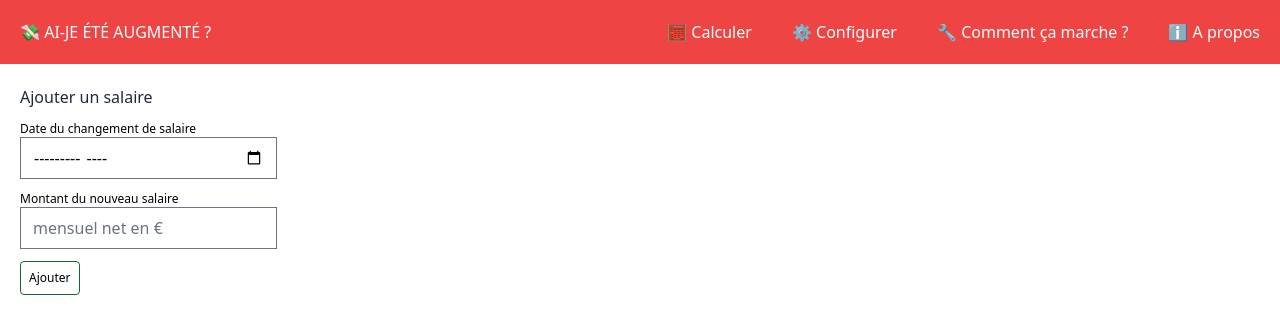
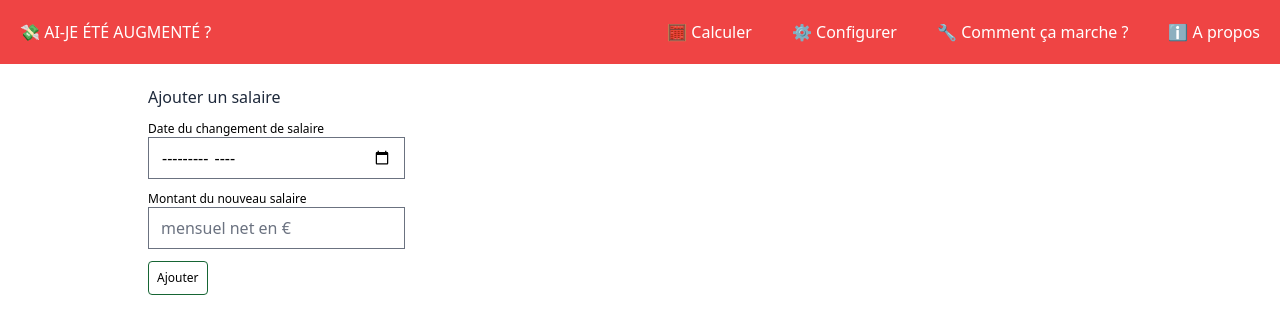
Before and after one commit to quentinlegot/ai-je-ete-augmente, a Vue app: page / in a window 1280 px wide. Shown: the top 334 px of the page. Built offline with nearby package versions, Linux system fonts and the light colour scheme.

Commit message:
feat: limit width on wide screen

```diff
--- a/src/views/AboutView.vue
+++ b/src/views/AboutView.vue
@@ -1,7 +1,5 @@
 <template>
-  <main>
+  <main class="mx-auto max-w-screen-lg p-5">
     <h2>This is an about page</h2>
   </main>
 </template>
-
-<style></style>
--- a/src/views/ConfigureView.vue
+++ b/src/views/ConfigureView.vue
@@ -28,7 +28,7 @@ export default defineComponent({
 </script>
 
 <template>
-  <main class="p-5">
+  <main class="mx-auto max-w-screen-lg p-5">
     <h2 class="mb-5 text-slate-800">Configurer l'application</h2>
     <div class="divide-y-2 divide-dashed">
       <form class="mb-5 grid grid-cols-1">
@@ -106,5 +106,3 @@ export default defineComponent({
     </div>
   </main>
 </template>
-
-<style></style>
--- a/src/views/HomeView.vue
+++ b/src/views/HomeView.vue
@@ -103,7 +103,10 @@ export default defineComponent({
 </script>
 
 <template>
-  <main class="p-5 md:flex md:flex-row">
+  <main
+    class="p-5 md:flex md:flex-row"
+    :class="salaries.length === 0 ? 'mx-auto max-w-screen-lg' : ''"
+  >
     <section class="inline-block">
       <div class="contents" :class="salaries.length == 0 ? 'hidden' : ''">
         <h2 class="mb-5 text-slate-800">Historique des salaires ({{ salaries.length }})</h2>
--- a/src/views/HowView.vue
+++ b/src/views/HowView.vue
@@ -1,7 +1,5 @@
 <template>
-  <main>
+  <main class="mx-auto max-w-screen-lg p-5">
     <h2>This is an how page</h2>
   </main>
 </template>
-
-<style></style>
```
